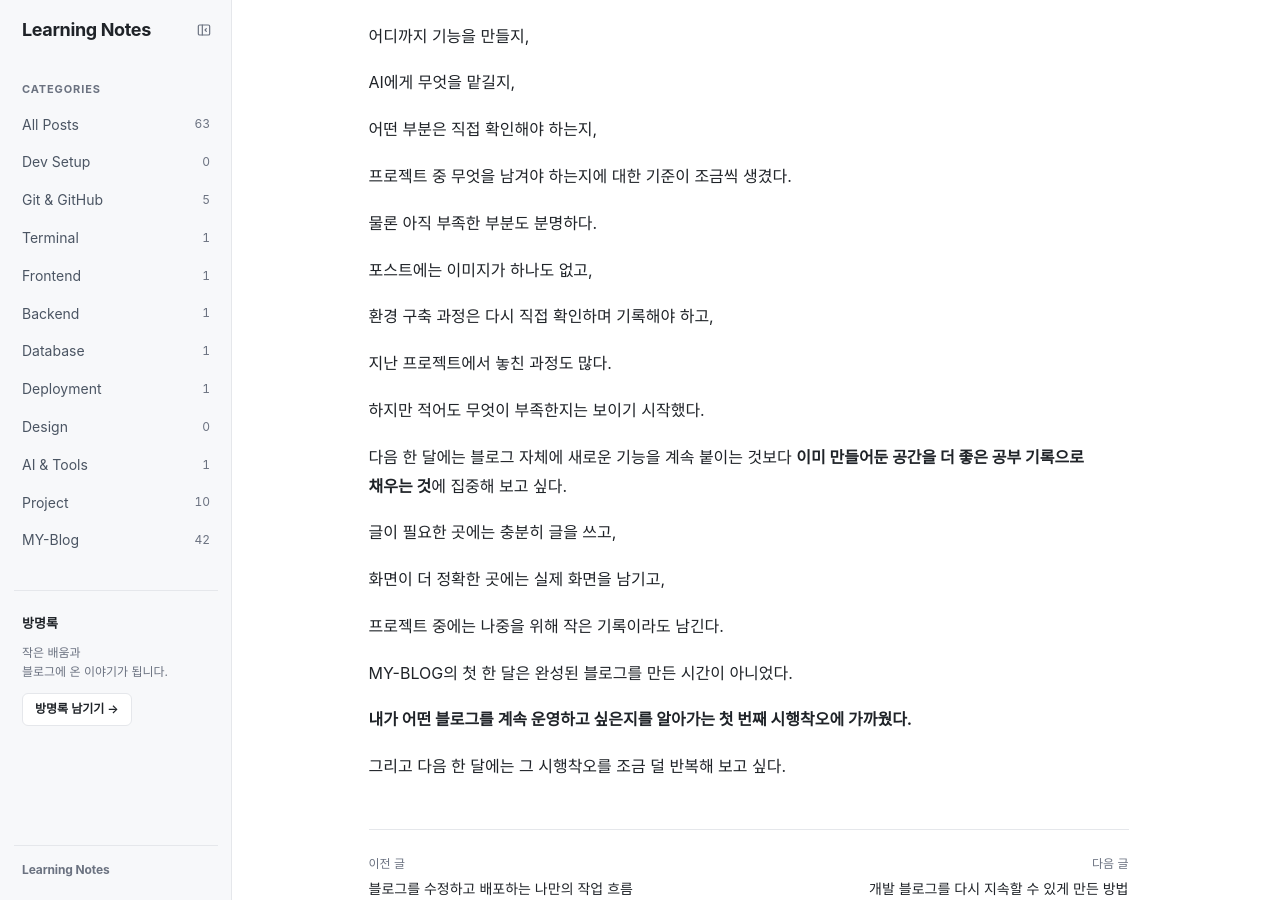
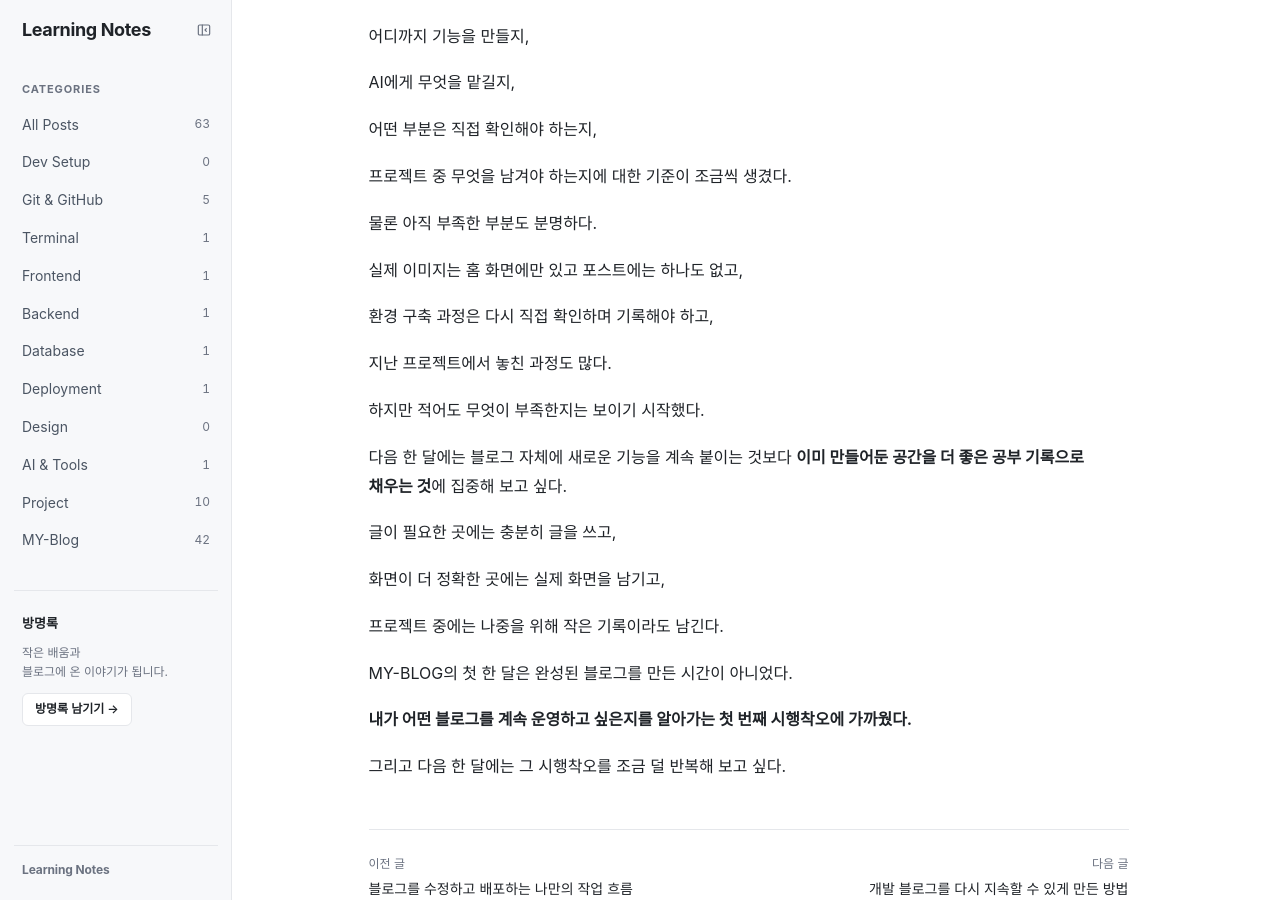
Before and after one commit to eunjung01230/my-blog, a Jekyll site: the page built from _posts/2026-09-24-my-blog-first-month-retrospective.md, in a window 1280 px wide and 900 px high, scrolled down 14840 px. Built offline with Jekyll 4.4.1, drawn with Linux system fonts in a browser that asks for light colours.

Commit message:
content: clarify image wording in forty-first MY-Blog series post
Co-Authored-By: Claude Opus 5.5 (1M context) <noreply@anthropic.com>

```diff
--- a/_posts/2026-09-24-my-blog-first-month-retrospective.md
+++ b/_posts/2026-09-24-my-blog-first-month-retrospective.md
@@ -587,7 +587,7 @@ AI에게 무엇을 맡길지,
 
 물론 아직 부족한 부분도 분명하다.
 
-포스트에는 이미지가 하나도 없고,
+실제 이미지는 홈 화면에만 있고 포스트에는 하나도 없고,
 
 환경 구축 과정은 다시 직접 확인하며 기록해야 하고,
 
```
